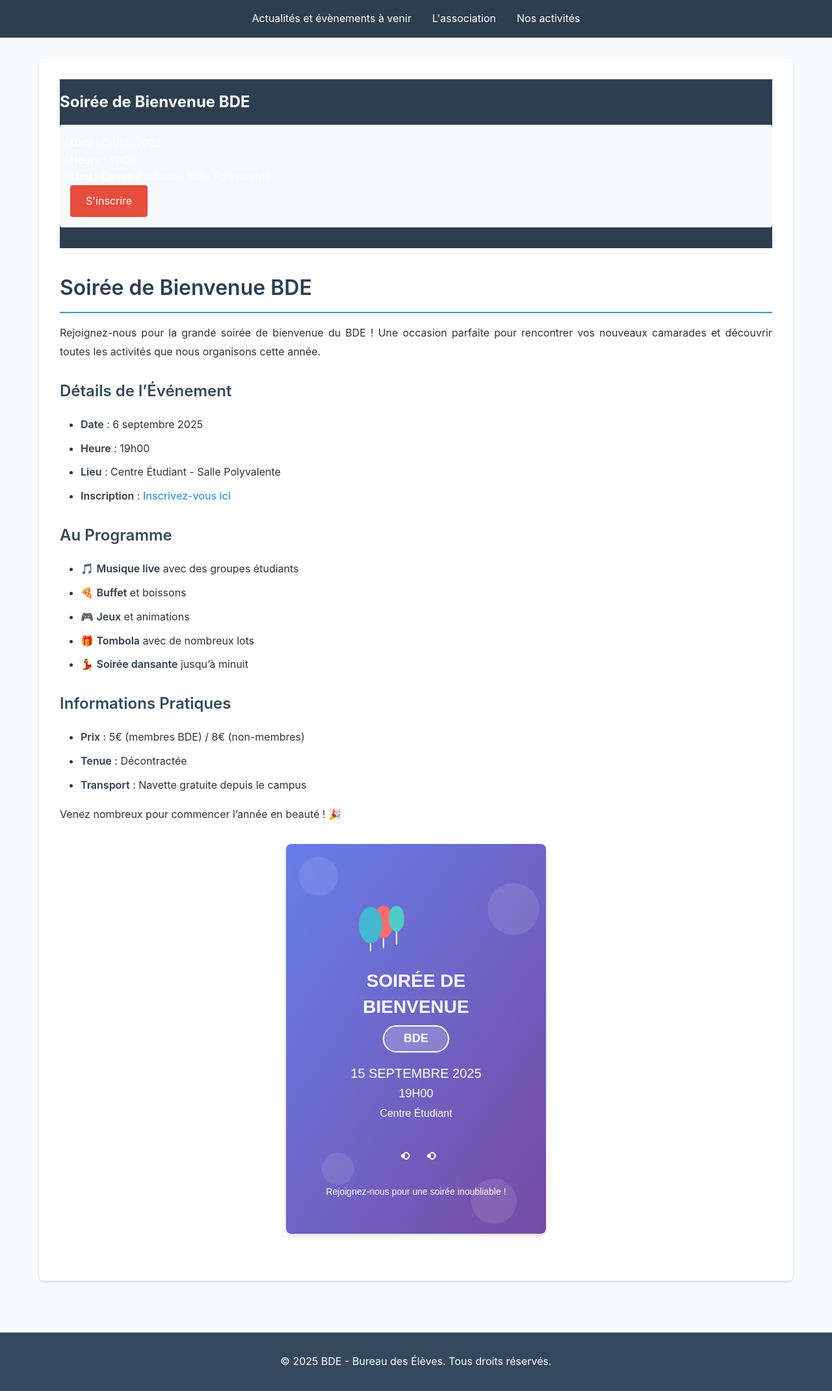
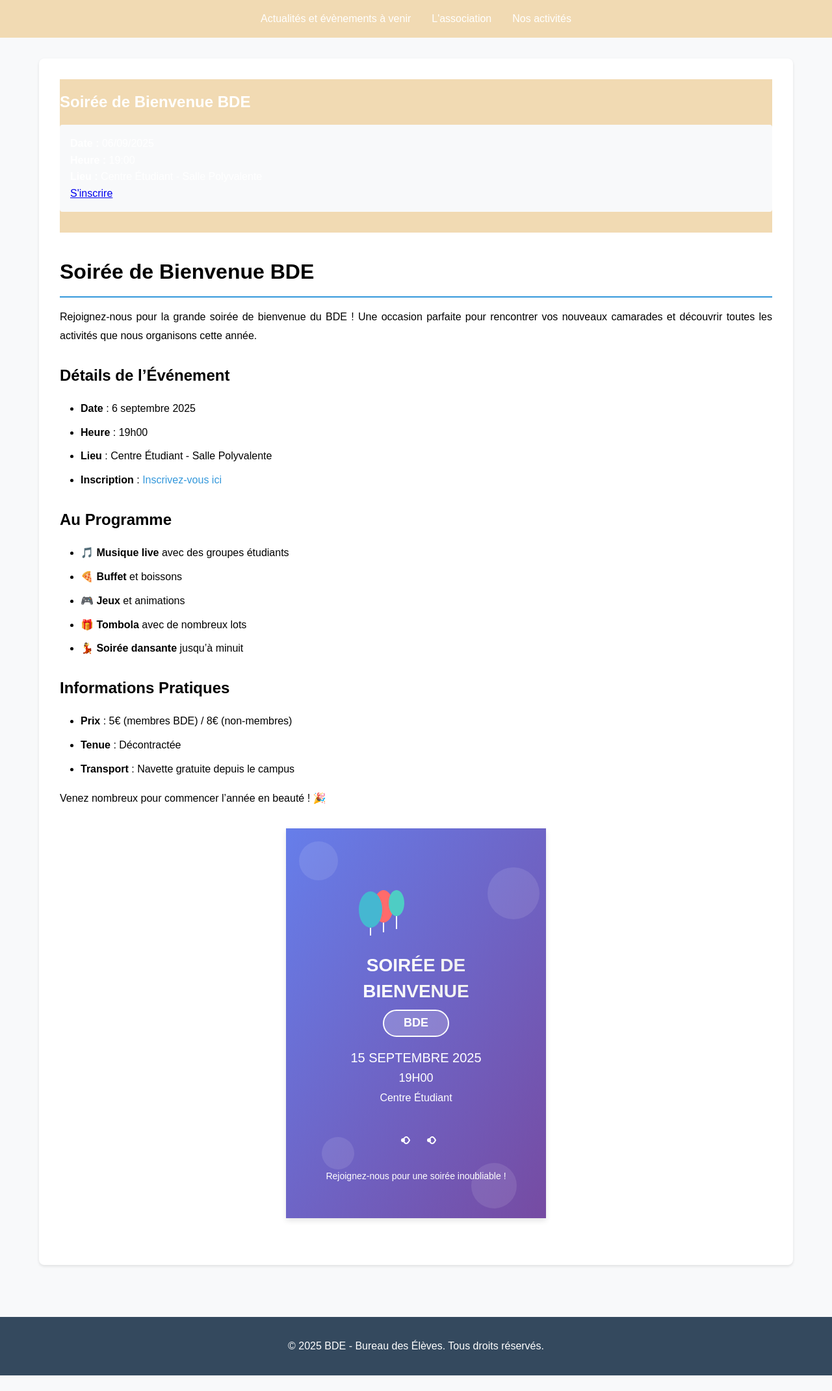
Before and after one commit to bde-esad-orleans/bde, a Jekyll site: the page built from _archive/2025-09-06-soiree-bienvenue.md, in a window 1280 px wide. Shown: the whole page at 65% size. Built offline with Jekyll 4.4.1, drawn with Linux system fonts in a browser that asks for light colours; after the commit the page ends 2117 px from its top, so only the background shows below that.

Commit message:
+ de contenu

```diff
--- a/assets/css/style.css
+++ b/assets/css/style.css
@@ -1,3 +1,18 @@
+/**** FONTS ****/
+.sigmar-one-regular {
+  font-family: "Sigmar One", sans-serif;
+  font-weight: 400;
+  font-style: normal;
+}
+
+.outfit-regular {
+  font-family: "Outfit", sans-serif;
+  font-optical-sizing: auto;
+  font-weight: 400;
+  font-style: normal;
+}
+/****/
+
 /* Styles pour le site BDE */
 
 * {
@@ -7,9 +22,9 @@
 }
 
 body {
-    font-family: -apple-system, BlinkMacSystemFont, 'Segoe UI', Roboto, sans-serif;
+    font-family: "Outfit", sans-serif;
     line-height: 1.6;
-    color: #333;
+    color: #000000;
     background-color: #f8f9fa;
 }
 
@@ -27,7 +42,7 @@
 
 /* Header */
 header {
-    background: #2c3e50;
+    background: #f1dab3;
     color: white;
     padding: 1rem 0;
 }
@@ -57,7 +72,7 @@
 }
 
 nav a:hover {
-    color: #3498db;
+    color: #9e0000;
 }
 
 /* Main content */
@@ -82,7 +97,6 @@
 }
 
 .event-card h3 {
-    color: #2c3e50;
     margin-bottom: 1rem;
 }
 
@@ -91,7 +105,7 @@
 }
 
 .event-card a {
-    color: #3498db;
+    color: #f1dab3;
     text-decoration: none;
     font-weight: 500;
 }
@@ -123,7 +137,6 @@
 .event-poster img {
     max-width: 100%;
     height: auto;
-    border-radius: 8px;
     box-shadow: 0 4px 8px rgba(0,0,0,0.1);
 }
 
@@ -139,7 +152,7 @@
 .event-content h4,
 .event-content h5,
 .event-content h6 {
-    color: #2c3e50;
+    color: #000000;
     margin: 1.5rem 0 1rem 0;
     font-weight: 600;
 }
@@ -152,12 +165,12 @@
 
 .event-content h2 {
     font-size: 1.5rem;
-    color: #34495e;
+    color: #000000;
 }
 
 .event-content h3 {
     font-size: 1.25rem;
-    color: #34495e;
+    color: #000000;
 }
 
 .event-content p {
@@ -176,7 +189,7 @@
 }
 
 .event-content strong {
-    color: #2c3e50;
+    color: #000000;
     font-weight: 600;
 }
 
@@ -195,7 +208,7 @@
     padding-left: 1rem;
     margin: 1.5rem 0;
     font-style: italic;
-    color: #555;
+    color: #000000;
 }
 
 .event-content img {
@@ -207,6 +220,7 @@
 }
 
 /* Buttons */
+/*
 .btn {
     display: inline-block;
     padding: 0.75rem 1.5rem;
@@ -227,7 +241,7 @@
 
 .btn-primary:hover {
     background: #c0392b;
-}
+}*/
 
 /* Footer */
 footer {
```
Also changed, not shown: activites.md (+20 -0 lines), association.md (+3 -4 lines).
